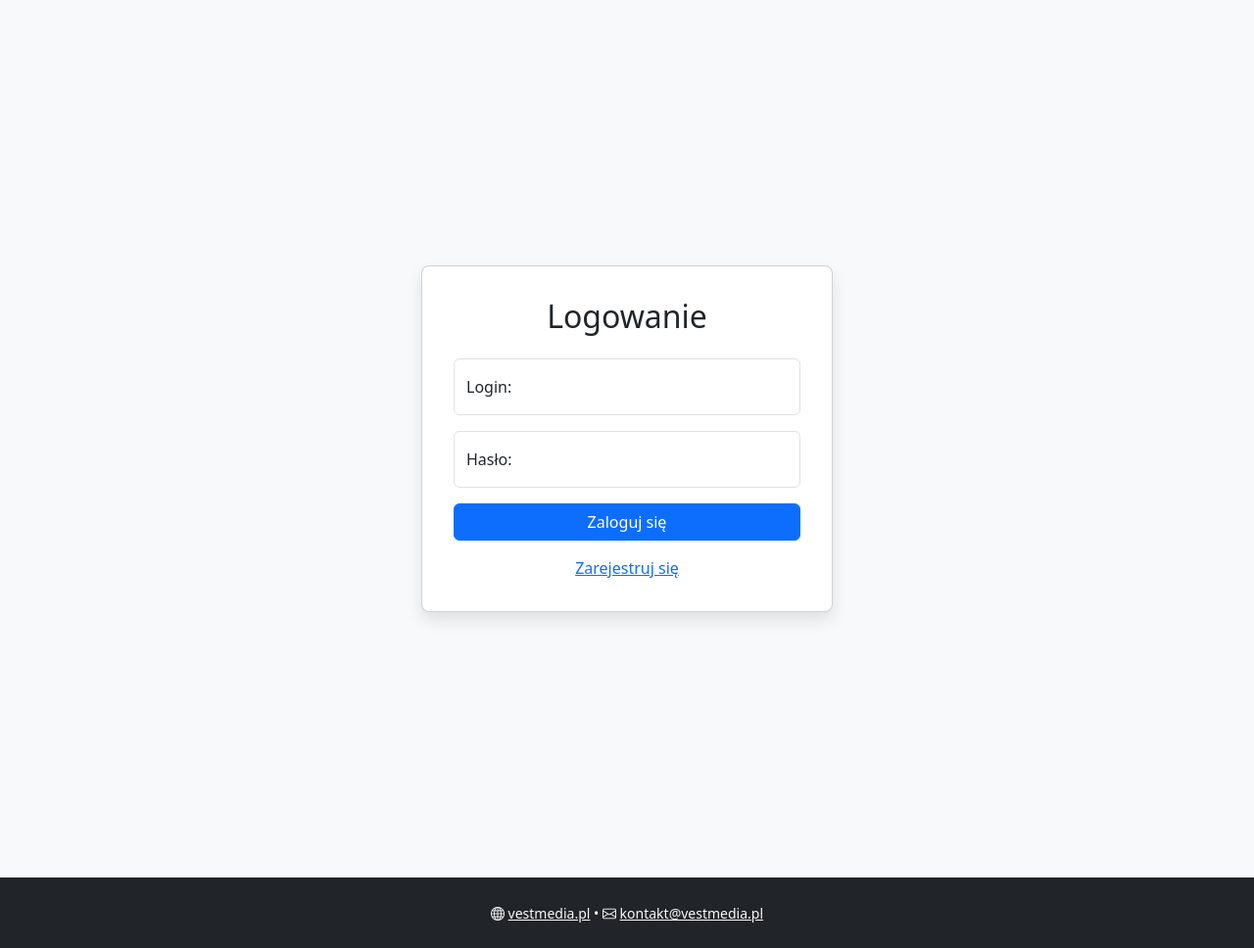
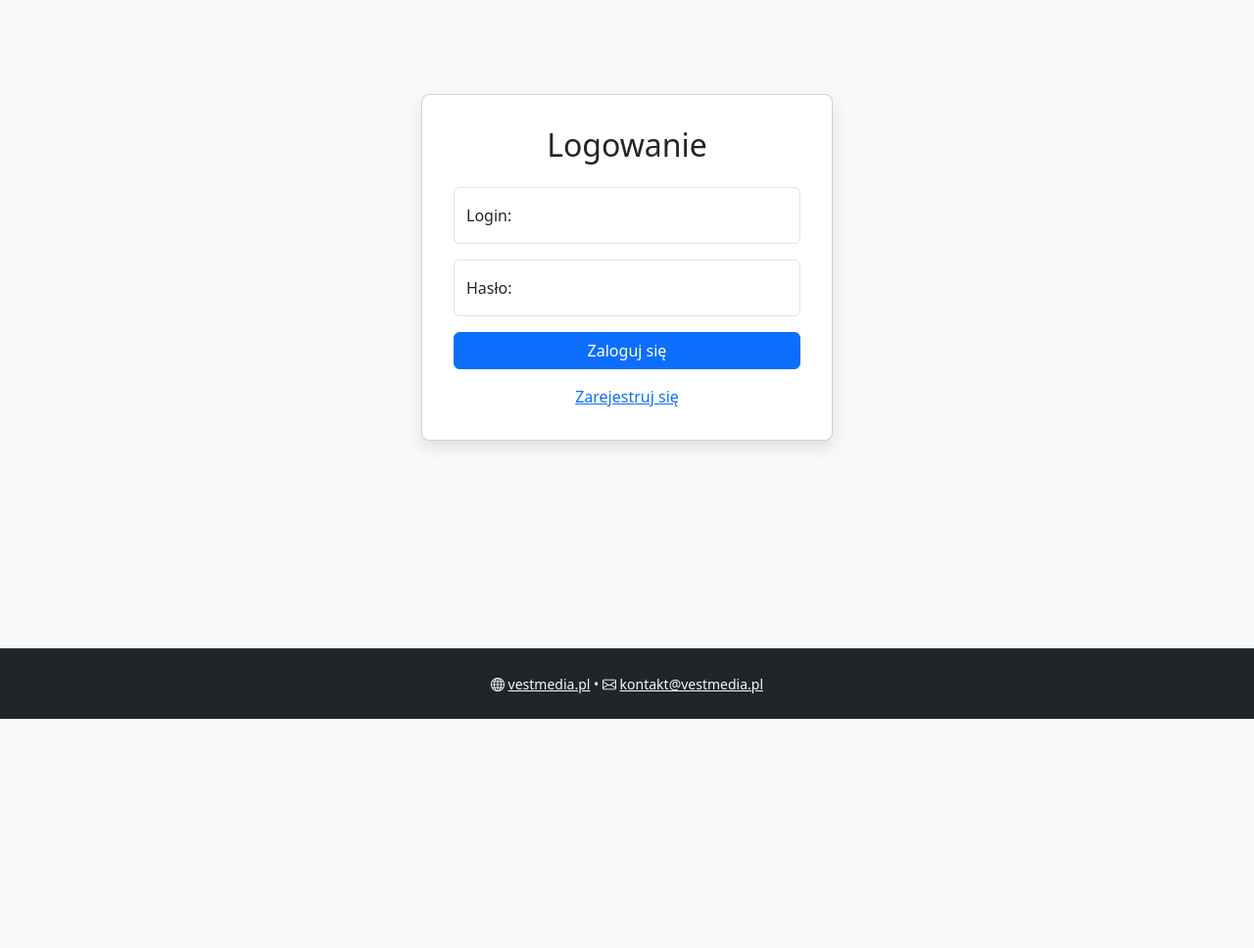
Before and after one commit to suchokrates1/lista-obecnosci, a Flask app: page /login in a window 1280 px wide. Shown: the part 66-1034 px from the top of the page at 98% size. After the commit the page ends 800 px from the top, so only its background shows below. Run offline with Flask 3, Linux system fonts and the light colour scheme.

Commit message:
Center login panel without 100vh

```diff
--- a/static/theme.css
+++ b/static/theme.css
@@ -19,6 +19,7 @@ body.high-contrast .btn {
 .login-box {
   width: 100%;
   max-width: 420px;
+  margin: auto;
   padding: 2rem;
   border: 1px solid var(--bs-border-color-translucent);
   border-radius: 0.5rem;
--- a/templates/login.html
+++ b/templates/login.html
@@ -4,8 +4,8 @@
 {% block head_extra %}
 {% endblock %}
 {% block content %}
-  <div class="d-flex justify-content-center align-items-center min-vh-100">
-    <div class="login-box">
+  <div class="container py-5 d-flex justify-content-center">
+    <div class="login-box mx-auto">
       <h2 class="mb-4 text-center">Logowanie</h2>
       <form method="POST" action="/login">
         <input type="hidden" name="csrf_token" value="{{ csrf_token() }}">
```
